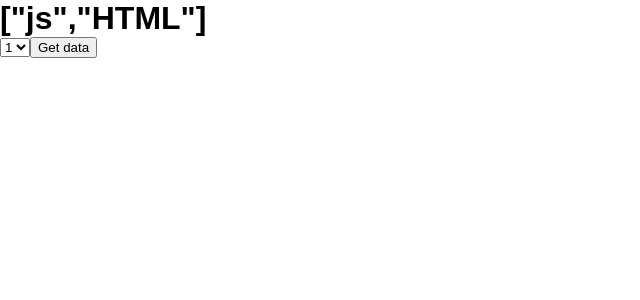
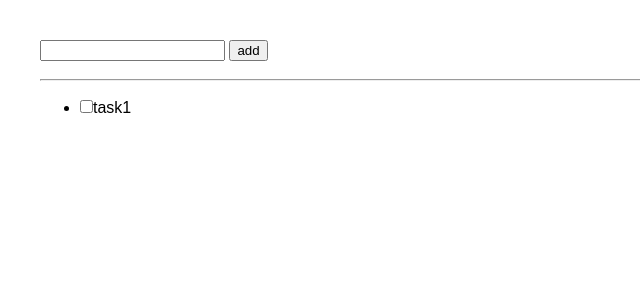
Before and after one commit to thamizhema/7_8_react_class_2023, a React (Create React App) app in the folder react_practice/: page / in a window 1280 px wide. Shown: the top 300 px of the page, without its empty margins (0-640 px from the left). Built offline with nearby package versions, Linux system fonts and the light colour scheme.

Commit message:
todo task completed

```diff
--- a/react_practice/src/App.js
+++ b/react_practice/src/App.js
@@ -11,11 +11,15 @@ import MainBox from "./components/task_4/MainBox";
 import State1 from "./components/state_management/State1";
 import MyReducerComp from "./components/my_reducer/MyReducerComp";
 import DataAccess from "./components/data_access/DataAccess";
+import Todo from "./components/todo_task/Todo";
 
 export default function App() {
   return (
     <>
-      <DataAccess />
+      <Todo />
+      {/* <DataAcces
+
+      s /> */}
       {/* <MyReducerComp /> */}
       {/* <State1 /> */}
       {/* <MyDataComp /> */}
--- /dev/null
+++ b/react_practice/src/components/todo_task/Todo.js
@@ -0,0 +1,55 @@
+import React, { useEffect, useState } from "react";
+
+export default function Todo() {
+  const [taskList, setTaskList] = useState([{ isDone: false, title: "task1" }]);
+  const [inpValue, setInpValue] = useState("");
+  const [runUseEffect, setRunUseEffect] = useState(false);
+  function inputHandler(e) {
+    const { value } = e.target;
+    setInpValue(value);
+  }
+
+  function addTask() {
+    setTaskList([...taskList, { isDone: false, title: inpValue }]);
+    setInpValue("");
+  }
+  function onChangeCheckBox(e, index) {
+    console.log(e.target.checked);
+    taskList[index].isDone = e.target.checked;
+    console.log(taskList);
+    setTaskList(taskList);
+    setRunUseEffect(!runUseEffect);
+  }
+
+  useEffect(() => {
+    console.log("useEffect called");
+  }, [runUseEffect]);
+
+  return (
+    <div>
+      <input type="text" value={inpValue} onChange={inputHandler} />{" "}
+      <button onClick={addTask}>add</button>
+      <br />
+      <br />
+      <hr />
+      <br />
+      <ul>
+        {taskList.map((task, index) => {
+          return (
+            <li key={index}>
+              <input
+                type="checkbox"
+                onChange={(event) => {
+                  onChangeCheckBox(event, index);
+                }}
+              />
+              <span style={{ textDecoration: task.isDone && "line-through" }}>
+                {task.title}
+              </span>
+            </li>
+          );
+        })}
+      </ul>
+    </div>
+  );
+}
--- a/react_practice/src/index.css
+++ b/react_practice/src/index.css
@@ -3,3 +3,6 @@
   box-sizing: border-box;
   font-family: Arial, Helvetica, sans-serif;
 }
+div {
+  padding: 20px;
+}
```
